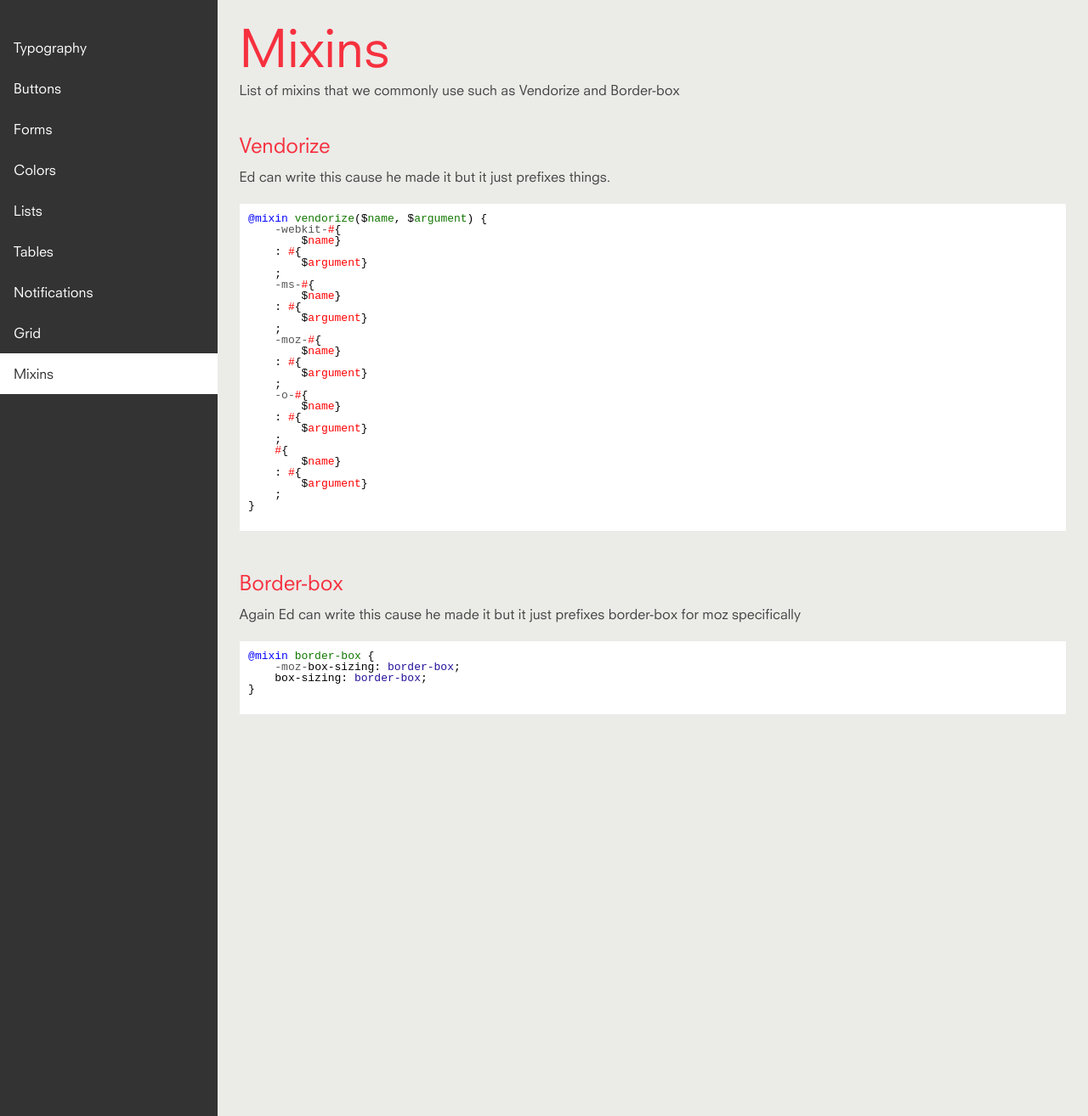
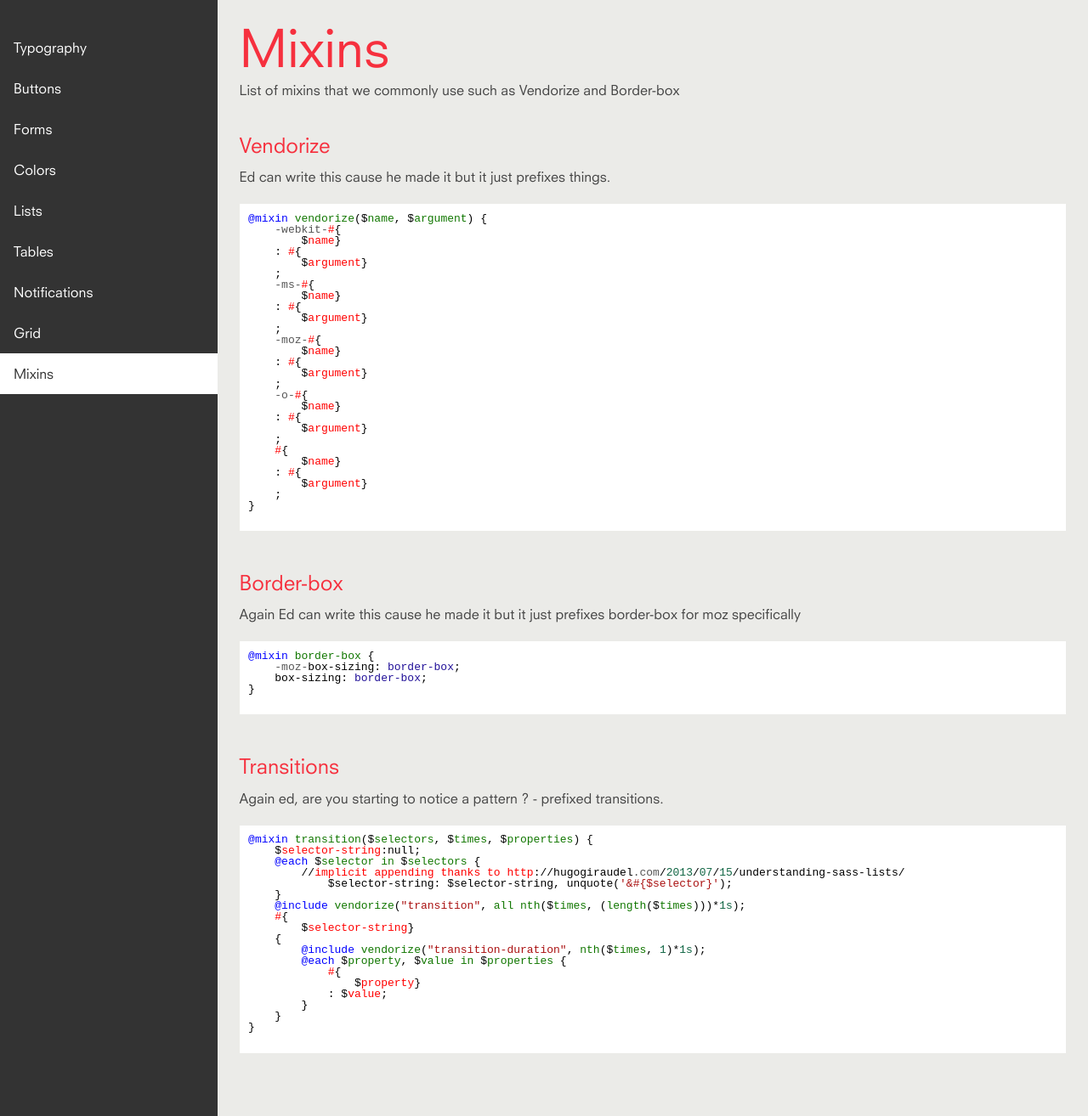
Before and after one commit to EMT/patterns, a Jekyll site: the page built from mixins.html, in a window 1280 px wide and 1314 px high. Shown: the whole window at 85% size. Built offline with Jekyll 4.4.1, drawn with Linux system fonts in a browser that asks for light colours; nearby versions of some CDN libraries.

Commit message:
Adding another mixin.

```diff
--- a/mixins.html
+++ b/mixins.html
@@ -29,3 +29,29 @@ layout: default
 }</textarea>
 
 </div>
+
+<div class="element">
+	<h4>Transitions</h4>
+	<p>Again ed, are you starting to notice a pattern ? - prefixed transitions.</p>
+<textarea data-mode="css" class="js-code-pattern">
+@mixin transition($selectors, $times, $properties) {
+
+	$selector-string:null;
+
+	@each $selector in $selectors {
+		//implicit appending thanks to http://hugogiraudel.com/2013/07/15/understanding-sass-lists/
+		$selector-string: $selector-string, unquote('&#{$selector}');
+	}
+
+	@include vendorize("transition", all nth($times, (length($times)))*1s);
+
+	#{$selector-string}{
+		@include vendorize("transition-duration", nth($times, 1)*1s);
+		@each $property, $value in $properties {
+	        #{$property}: $value;
+		}
+	}
+
+}
+</textarea>
+</div>
```
